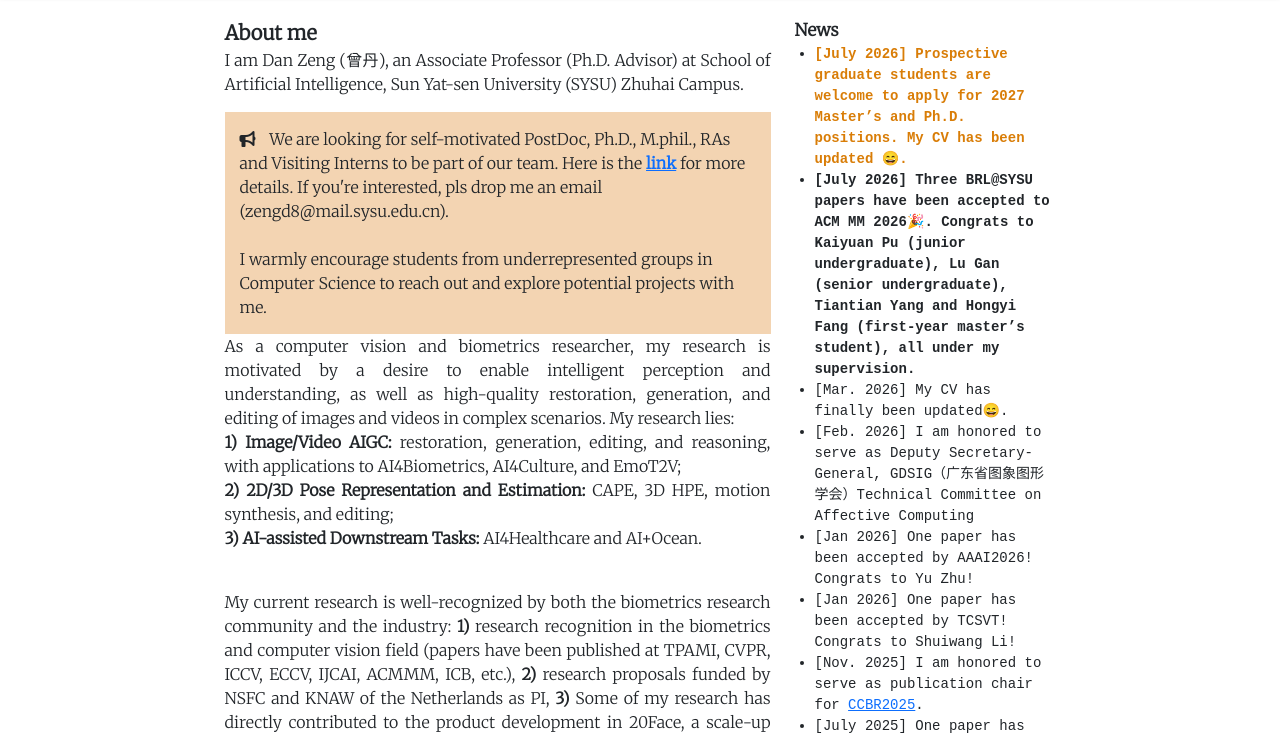
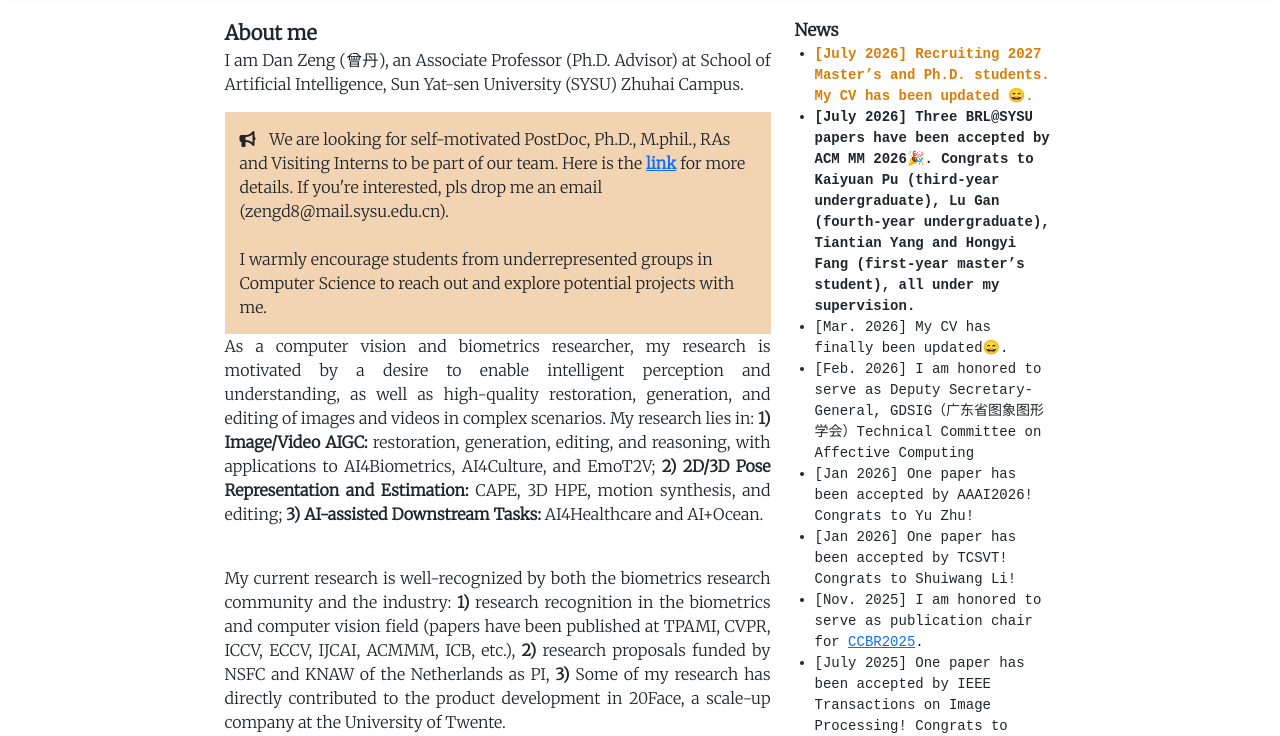
Before and after one commit to danzeng916/danzeng916.github.io, a plain HTML site: page index.html in a window 1280 px wide. Shown: the part 302-1038 px from the top of the page. Drawn offline with nearby package versions, Linux system fonts and the light colour scheme.

Commit message:
Update index.html

```diff
--- a/index.html
+++ b/index.html
@@ -125,10 +125,10 @@
                 <p class="text-justify goal" style="text-align: justify;">
                     As a computer vision and biometrics researcher, my research is motivated by a desire to enable
                     intelligent perception and understanding, as well as high-quality restoration, generation, and editing
-                    of images and videos in complex scenarios. My research lies:<br>
+                    of images and videos in complex scenarios. My research lies in:
                     <strong>1) Image/Video AIGC:</strong> restoration, generation, editing, and reasoning, with applications
-                    to AI4Biometrics, AI4Culture, and EmoT2V;<br>
-                    <strong>2) 2D/3D Pose Representation and Estimation:</strong> CAPE, 3D HPE, motion synthesis, and editing; <br>
+                    to AI4Biometrics, AI4Culture, and EmoT2V;
+                    <strong>2) 2D/3D Pose Representation and Estimation:</strong> CAPE, 3D HPE, motion synthesis, and editing;
                     <strong>3) AI-assisted Downstream Tasks:</strong> AI4Healthcare and AI+Ocean.<br><br>
 
                 </p>
@@ -168,8 +168,8 @@
                 <div class="row justify-content-left news">
                     <div style="padding-left:0; max-height: 750px; overflow-y: auto; ">
                         <ul>
-                            <li><span class="textBio">[July 2026] Prospective graduate students are welcome to apply for 2027 Master’s and Ph.D. positions. My CV has been updated 😄.</li>
-                            <li><strong>[July 2026] Three BRL@SYSU papers have been accepted to ACM MM 2026🎉. Congrats to Kaiyuan Pu (junior undergraduate), Lu Gan (senior undergraduate), Tiantian Yang and Hongyi Fang (first-year master’s student), all under my supervision.</strong></li>
+                            <li><span class="textBio">[July 2026] Recruiting 2027 Master’s and Ph.D. students. My CV has been updated 😄.</li>
+                            <li><strong>[July 2026] Three BRL@SYSU papers have been accepted by ACM MM 2026🎉. Congrats to Kaiyuan Pu (third-year undergraduate), Lu Gan (fourth-year undergraduate), Tiantian Yang and Hongyi Fang (first-year master’s student), all under my supervision.</strong></li>
                             <li>[Mar. 2026] My CV has finally been updated😄.</li>
                             <li>[Feb. 2026] I am honored to serve as Deputy Secretary-General, GDSIG（广东省图象图形学会）Technical Committee on Affective Computing </li>
                             <li>[Jan 2026] One paper has been accepted by AAAI2026! Congrats to Yu Zhu!</li>
```
